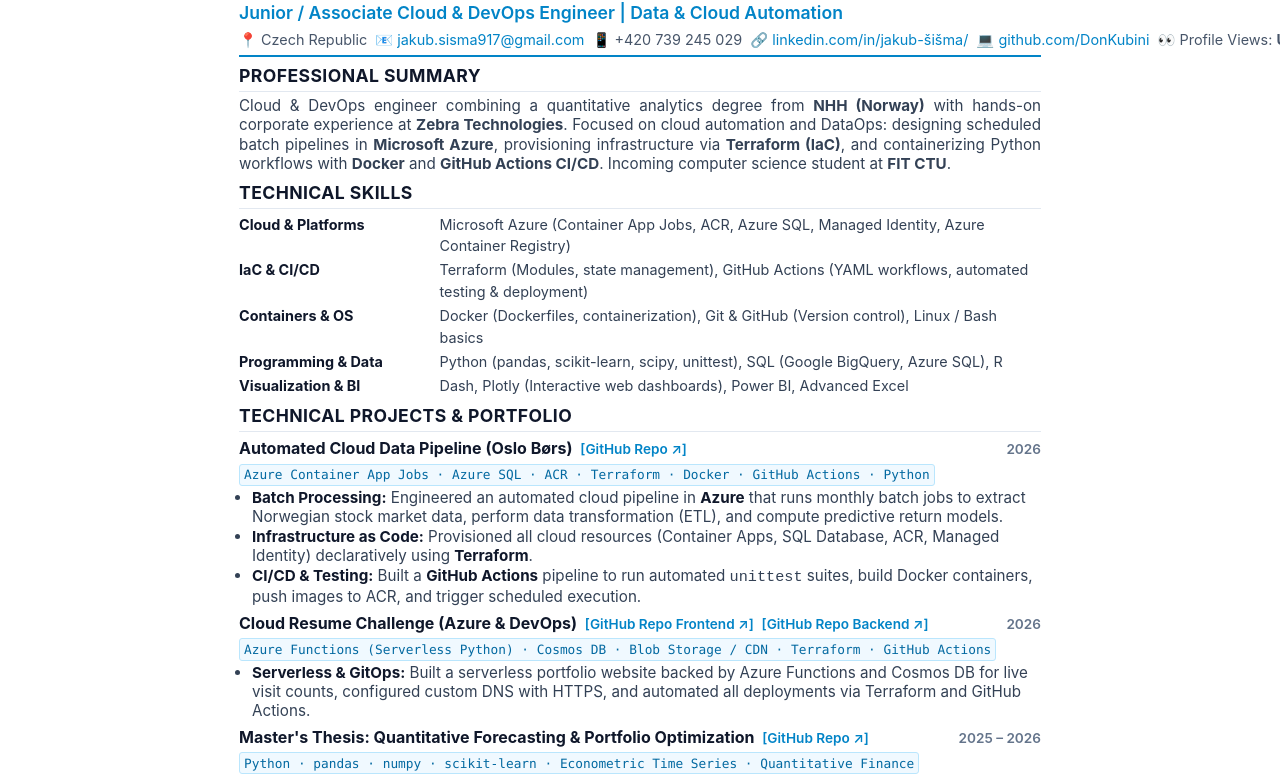
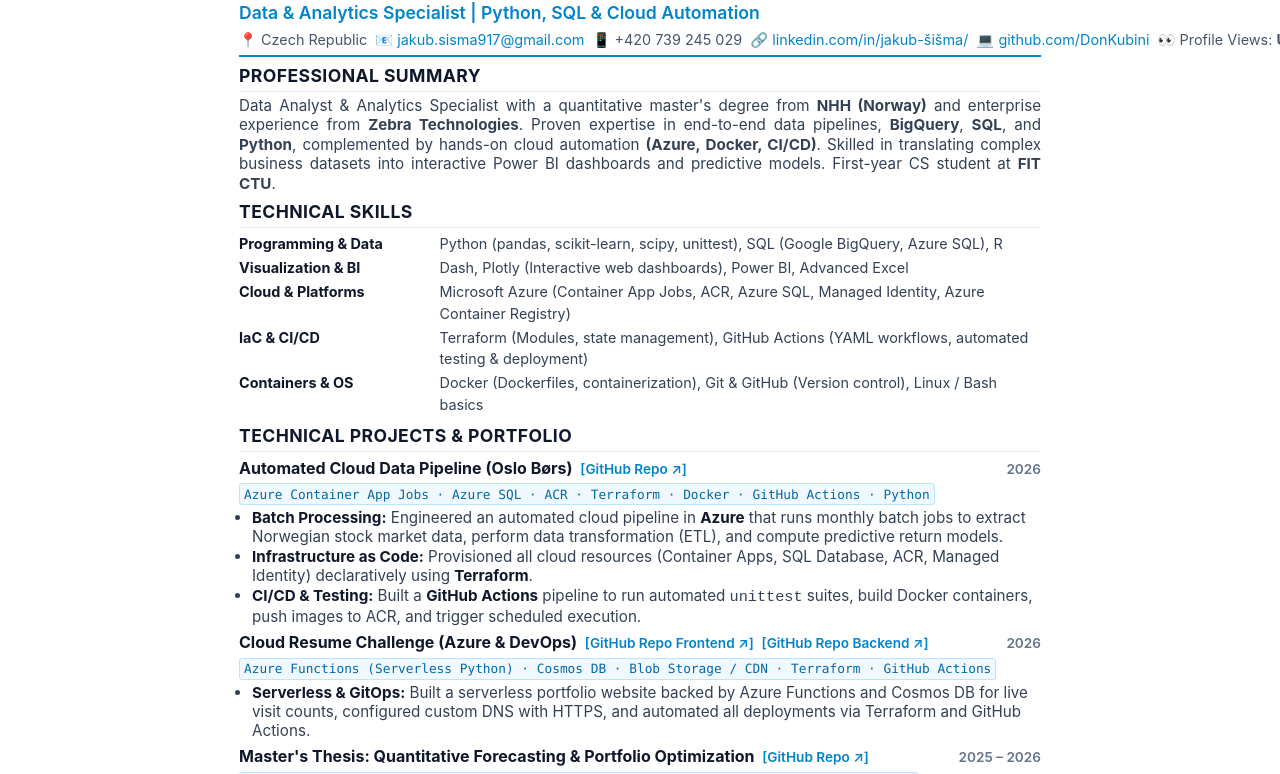
Before and after one commit to DonKubini/Azure-Cloud-Resume-frontend, a plain HTML site: page index.html in a window 1280 px wide. Shown: the part 81-855 px from the top of the page. Drawn offline with Linux system fonts and the light colour scheme; no server answers.

Commit message:
Update to Data Analytics focus

```diff
--- a/index.html
+++ b/index.html
@@ -215,7 +215,7 @@
 
 <div class="header">
     <div class="header-name">Jakub Šišma</div>
-    <div class="header-title">Junior / Associate Cloud & DevOps Engineer | Data & Cloud Automation</div>
+    <div class="header-title">Data & Analytics Specialist | Python, SQL & Cloud Automation</div>
     <div class="contact-bar">
         <div class="contact-row">
             <div class="contact-cell">📍 Czech Republic</div>
@@ -232,13 +232,21 @@
 <div class="section">
     <div class="section-title">Professional Summary</div>
     <p class="summary-text">
-        Cloud & DevOps engineer combining a quantitative analytics degree from <strong>NHH (Norway)</strong> with hands-on corporate experience at <strong>Zebra Technologies</strong>. Focused on cloud automation and DataOps: designing scheduled batch pipelines in <strong>Microsoft Azure</strong>, provisioning infrastructure via <strong>Terraform (IaC)</strong>, and containerizing Python workflows with <strong>Docker</strong> and <strong>GitHub Actions CI/CD</strong>. Incoming computer science student at <strong>FIT CTU</strong><!-- actively implementing the <strong>Cloud Resume Challenge</strong> -->.
+        Data Analyst & Analytics Specialist with a quantitative master's degree from <strong>NHH (Norway)</strong> and enterprise experience from <strong>Zebra Technologies</strong>. Proven expertise in end-to-end data pipelines, <strong>BigQuery</strong>, <strong>SQL</strong>, and <strong>Python</strong>, complemented by hands-on cloud automation <strong>(Azure, Docker, CI/CD)</strong>. Skilled in translating complex business datasets into interactive Power BI dashboards and predictive models. First-year CS student at <strong>FIT CTU</strong>.
     </p>
 </div>
 
 <div class="section">
     <div class="section-title">Technical Skills</div>
     <table class="skills-table">
+        <tr>
+            <td class="skill-category">Programming & Data</td>
+            <td class="skill-list">Python (pandas, scikit-learn, scipy, unittest), SQL (Google BigQuery, Azure SQL), R</td>
+        </tr>
+        <tr>
+            <td class="skill-category">Visualization & BI</td>
+            <td class="skill-list">Dash, Plotly (Interactive web dashboards), Power BI, Advanced Excel</td>
+        </tr>
         <tr>
             <td class="skill-category">Cloud & Platforms</td>
             <td class="skill-list">Microsoft Azure (Container App Jobs, ACR, Azure SQL, Managed Identity, Azure Container Registry)</td>
@@ -250,14 +258,6 @@
         <tr>
             <td class="skill-category">Containers & OS</td>
             <td class="skill-list">Docker (Dockerfiles, containerization), Git & GitHub (Version control), Linux / Bash basics</td>
-        </tr>
-        <tr>
-            <td class="skill-category">Programming & Data</td>
-            <td class="skill-list">Python (pandas, scikit-learn, scipy, unittest), SQL (Google BigQuery, Azure SQL), R</td>
-        </tr>
-        <tr>
-            <td class="skill-category">Visualization & BI</td>
-            <td class="skill-list">Dash, Plotly (Interactive web dashboards), Power BI, Advanced Excel</td>
         </tr>
     </table>
 </div>
```
